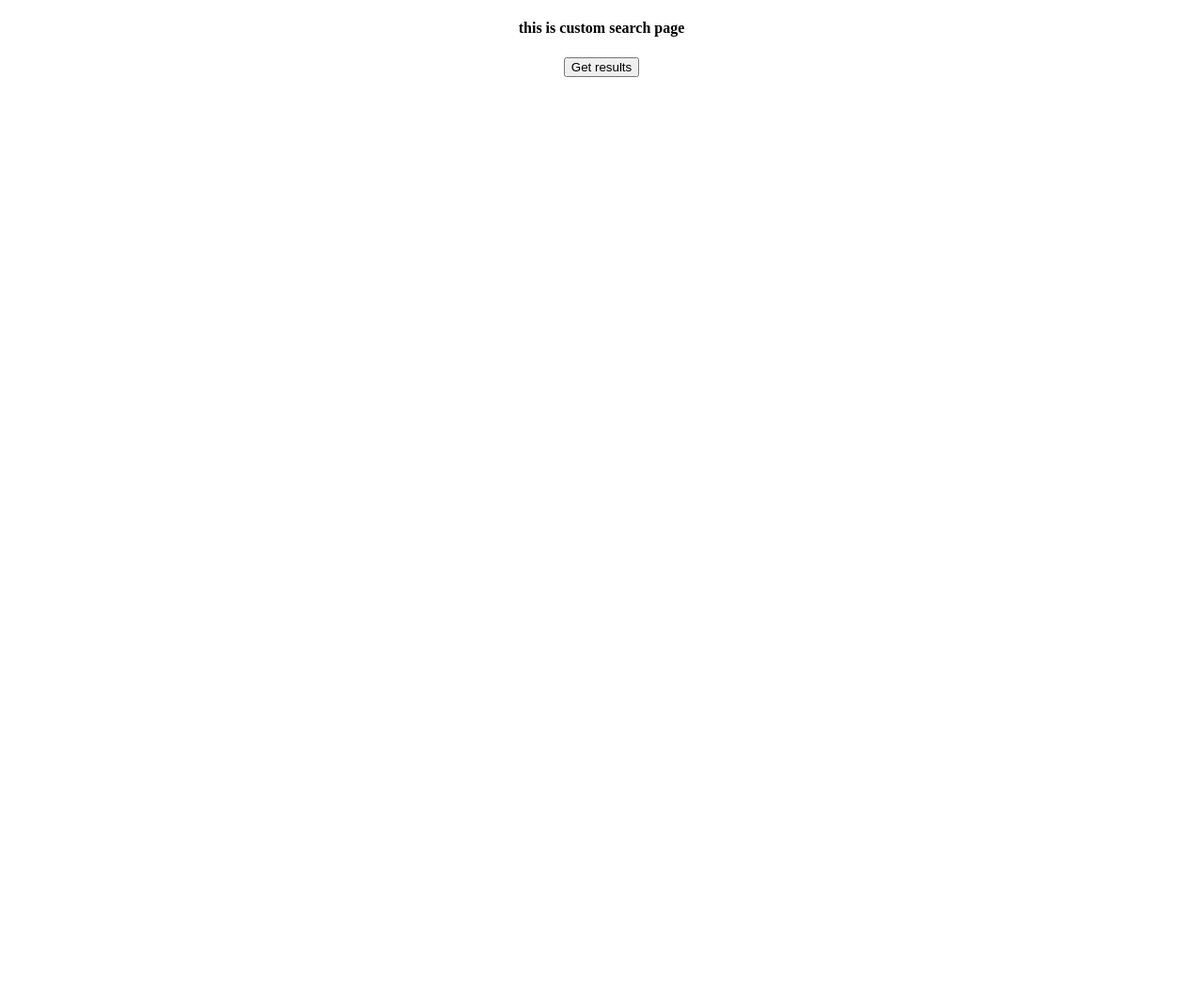
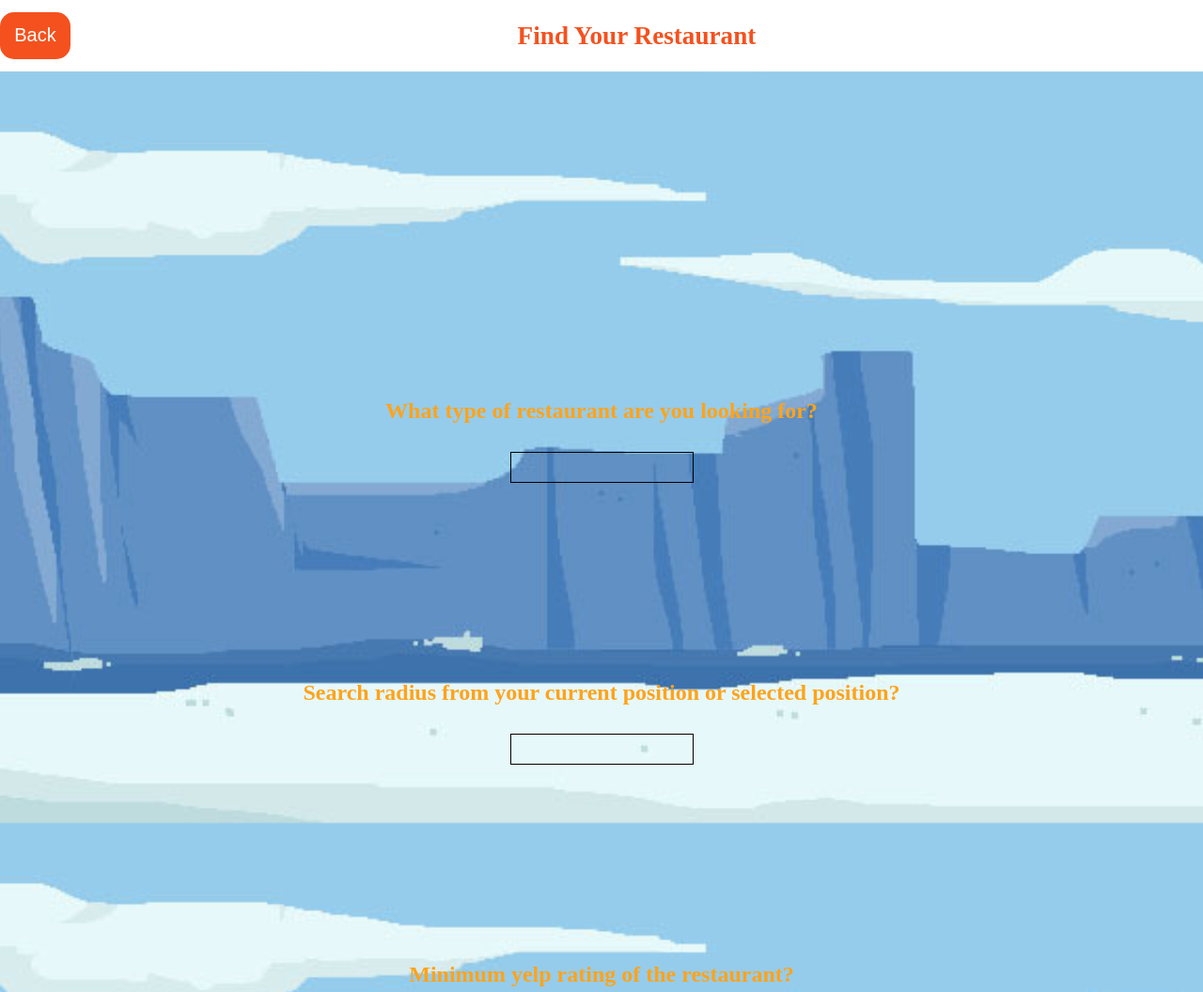
Before and after one commit to KuoyuanY/foodWeb, a plain HTML site: page custom.html in a window 1280 px wide. Shown: the top 1056 px of the page at 94% size. Before the commit the page ends 800 px from the top, so only its background shows below. Drawn offline with Linux system fonts and the light colour scheme.

Commit message:
html/css

```diff
--- a/custom.html
+++ b/custom.html
@@ -2,19 +2,95 @@
 <html>
 <head>
   <title>Search for restaurants</title>
-  <style>
-  .buttons {
-    text-align: center;
-  }
-  </style>
+  <link rel="stylesheet" type="text/css" href="customStyle.css"/>
 </head>
 <body>
-<h4 align = "center">
-  this is custom search page
-</h4>
-<div class="buttons">
-  <button onclick="location.href='results.html'" type="button">
-   Get results</button>
- </div>
+
+  <button class = "backBtn" onclick="location.href='choose.html'" type="button" id="back"><span>
+  Back</span></button>
+  <h2 class="top">
+    Find Your Restaurant
+  </h2>
+<section class=fixedImage>
+  <div class = "inner" >
+
+    <div id="question1" class=remove>
+      <div class="content">
+        <h1>What type of restaurant are you looking for?<h1>
+      </div>
+
+      <div align="center">
+  				<input class=""  type="text"/>
+      </div>
+    </div>
+    <div id="question2" class=remove>
+      <div class="content">
+        <h1>Search radius from your current position or selected position?<h1>
+      </div>
+
+      <div align="center">
+  				<input class=""  type="text"/>
+      </div>
+    </div>
+
+    <div id="question3" class=remove>
+      <div class="content">
+        <h1>Minimum yelp rating of the restaurant?<h1>
+      </div>
+
+      <div align="center">
+  				<input class=""  type="text"/>
+      </div>
+    </div>
+
+    <div id="question4" class=remove>
+      <div class="content">
+        <h1>How much are you willing to spend?<h1>
+      </div>
+
+      <div align="center">
+  				<input class=""  type="text"/>
+      </div>
+    </div>
+
+    <div id="question5" class=remove>
+      <div class="content">
+        <h1>When would you like the restaurant to be open?<h1>
+      </div>
+
+      <div align="center">
+  				<input class=""  type="text"/>
+      </div>
+    </div>
+
+    <div class="buttons">
+      <button class="results" onclick="location.href='results.html'" type="button">
+       Get results</button>
+    </div>
+
+  </div>
+</section>
+
+
+<script>
+$(document).ready(function() {
+  $(window).scroll(function(){;
+    w = Math.floor( $(window).scrollTop() );
+   $('.fade').css( 'opacity', '' );
+    if(w<=$('#question1').offset().top){
+         $('#question1').css( 'opacity', '.5' );
+    }else if(w<=$('#question2').offset().top){
+         $('#question2').css( 'opacity', '.5' );
+    }else if(w<=$('#question3').offset().top){
+         $('#question3').css( 'opacity', '.5' );
+    }else if(w<=$('#question4').offset().top){
+         $('#question4').css( 'opacity', '.5' );
+    }else{
+         $('#question5').css( 'opacity', '.5' );
+    }
+
+});
+});
+</script>
 </body>
 </html>
--- /dev/null
+++ b/customStyle.css
@@ -0,0 +1,74 @@
+
+html, body{
+  padding: 0;
+  margin: 0;
+  height: 100%;
+  width: 100%;
+}
+
+input[type="text"]
+{
+    background: transparent;
+    border: 1px solid;
+    padding: 8px;
+    margin: 10px;
+}
+.top {
+  font-size: 170%;
+  text-align: center;
+  color: #f4511e;
+}
+.backBtn {
+  margin-top: -10px;
+  text-align:center;
+  float:left;
+  color: #fff;
+  font-size: 20px;
+  height:50px;
+  width: 75px;
+  background-color: #f4511e;
+  border: none;
+  border-radius: 15px;
+}
+.fixedImage {
+  background: url("customBackground.png");
+  margin: auto;
+  display: table;
+  top: 0;
+  height: 100%;
+  width: 100%;
+  background-size: cover;
+  background-attachment: fixed;
+  background-position: center;
+  background-repeat: no-repeat;
+}
+.fade {
+  opacity: 1;
+}
+.fixedImage .inner {
+  height: 2000px;
+  display: table-cell;
+  vertical-align: middle;
+  width: 100%;
+  max-width: none;
+}
+.content {
+  margin-top: 200px;
+  margin-left: auto;
+  text-align: center;
+}
+.content h1 {
+  color: #ffa31a;
+}
+.buttons {
+  text-align: center;
+  margin: 10px;
+}
+.buttons .results {
+  margin: 70px;
+  background-color: #f4511e;
+  border-radius: 13px;
+  color: #fff;
+  height:45px;
+  width: 100px;
+}
--- a/indexStyle.css
+++ b/indexStyle.css
@@ -7,7 +7,16 @@ h1 {
   font-family: Avenir Light;
 }
 body {
-  background-color: lightblue;
+  background: url("indexBackground.jpg");
+  margin: auto;
+  display: table;
+  top: 0;
+  height: 100%;
+  width: 100%;
+  background-size: cover;
+  background-attachment: fixed;
+  background-position: center;
+  background-repeat: no-repeat;
 }
 .arrowBtn{
   border-radius: 15px;
@@ -52,11 +61,11 @@ body {
   cursor: pointer;
   outline: none;
   color: #fff;
-  background-color: #4CAF50;
+  background-color: #0099ff;
   border: none;
   border-radius: 15px;
 }
-.pressBtn:hover {background-color: #3e8e41}
+.pressBtn:hover {background-color: #006bb3}
 
 
 /*The Modal (background) */
```
Also changed, not shown: choose.html (+2 -2 lines), index.html (+2 -2 lines), customBackground.png (added), eyescream.jpg (added), indexBackground.jpg (added), 1 other file.
